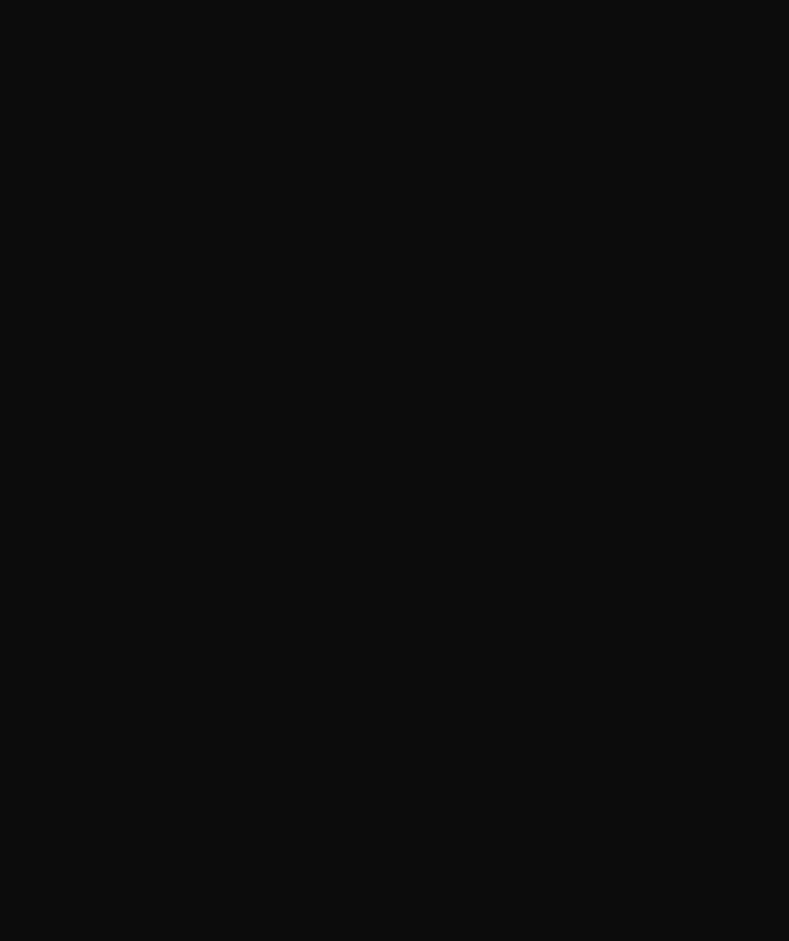
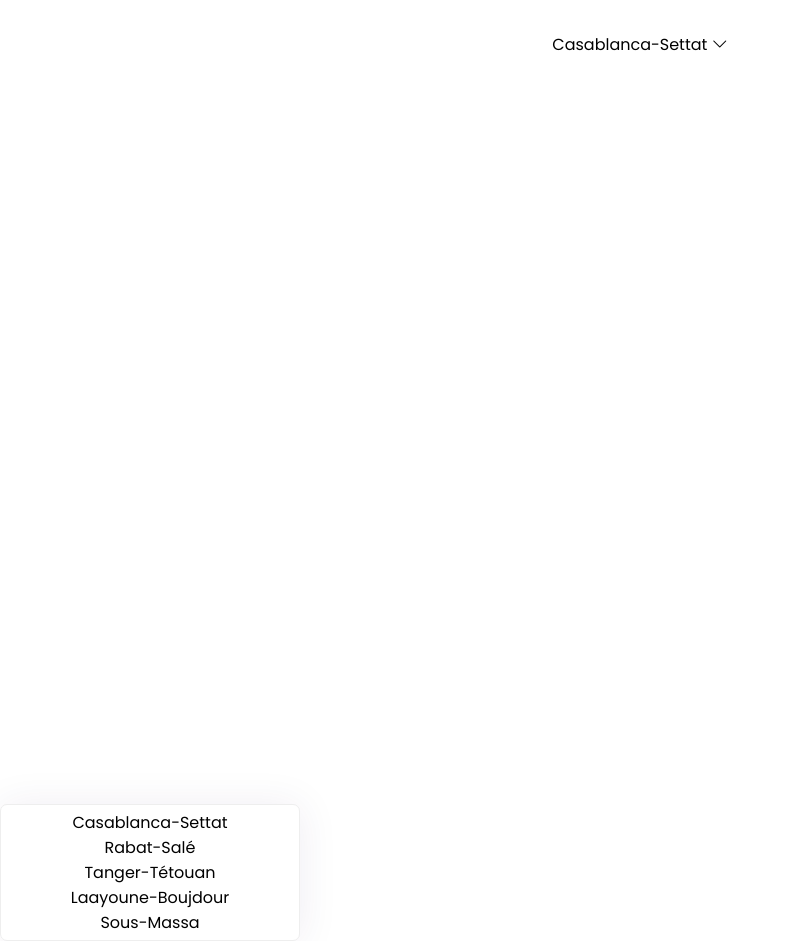
Before and after one commit to oussama-drifi/React-Components, a React (Vite) app: page / in a window 1280 px wide. Shown: the whole page, without its empty margins (0-789 px from the left). Before the commit the page ends 800 px from the top, so only its background shows below. Built offline with nearby package versions, Linux system fonts and the light colour scheme.

Commit message:
added styles

```diff
--- a/src/App.jsx
+++ b/src/App.jsx
@@ -5,7 +5,7 @@ import Accordion from './components/accordion/accordion'
 import PasswordStrengthChecker from './components/passwordStrengthChecker/passwordStrengthChecker'
 import Search from './components/search/search'
 import Carousel from './components/logoCarousel/carousel';
-
+import SelectMenu from './components/selectMenu/selectMenu';
 
 function App() {
 
@@ -22,12 +22,15 @@ function App() {
         }
     ]
 
+    const options = ["Casablanca-Settat", "Rabat-Salé", "Tanger-Tétouan", "Laayoune-Boujdour", "Sous-Massa"];
+
     return (
         <>
             {/* <Accordion questions={questions}/>
             <PasswordStrengthChecker />
             <Search />
             <Carousel /> */}
+            <SelectMenu options={options}/>
         </>
     )
 }
--- /dev/null
+++ b/src/components/selectMenu/selectMenu.css
@@ -0,0 +1,66 @@
+.select-wrapper{
+    position: relative;
+    border: 1.5px solid #eee;
+    border-radius: 10px;
+    width: 250px;
+    outline: 1.5px solid rgba(153, 0, 255, 0);
+    cursor: pointer; /* clickable */
+
+    .selected-option{
+        display: flex;
+        padding: 10px;
+        justify-content: space-between;
+
+        .selected{
+            margin-right: 10px;
+            font-size: 14px;
+        }
+        span{
+            pointer-events: none;
+            transition-duration: 0.35s;
+        }
+        .rotate{
+            transform: rotate(180deg);
+        }
+    }
+
+    .options {
+        background-color: white;
+        position: absolute;
+        width: 100%;
+        padding: 10px;
+        display: flex;
+        flex-direction: column;
+        gap: 8px;
+        border-radius: 15px;
+        left: 0;
+        bottom: 0;
+        /* transition-duration: 0.35s; */
+        box-shadow: 0px 8px 12px 0px #00000014, 0px 0px 1px 0px #0000009e;
+
+        /* hidden by default */
+        transform: translateY(calc(100% + 1.5px)) scale(0.95);
+        transform-origin: left top;
+        pointer-events: none;
+        opacity: 1;
+
+        > li{ /* options */
+            cursor: pointer;
+            transition-duration: 0.35s;
+            border-radius: 5px;
+            padding: 7px 7px;
+            font-weight: 400;
+            font-size: 14px;
+        }
+        li:hover{
+            background-color: rgb(252, 248, 255);
+            background-color: #e8e8e867;
+        }
+    }
+    .show-options{
+        opacity: 1;
+        transform: translateY(calc(100% + 1.5px)) scale(1);
+        pointer-events: auto;
+        transition-duration: 0.35s;
+    }
+}
--- a/src/components/selectMenu/selectMenu.jsx
+++ b/src/components/selectMenu/selectMenu.jsx
@@ -1,11 +1,11 @@
 const SelectMenu = ({options}) => {
     return (
         <div className="select-wrapper">
-            <input type="hidden" value="" id="" />
-            <div class="selected-option">
-                <span class="selected">{options[0]}</span> <span><i className="bi bi-chevron-down"></i></span>
+            <input type="hidden" value="" id="selected-option" />
+            <div className="selected-option">
+                <span className="selected">{options[0]}</span> <span><i className="bi bi-chevron-down"></i></span>
             </div>
-            <ul class="options">
+            <ul className="options">
                 {
                     options.map(option => (<li key={option}>{option}</li>))
                 }
--- a/src/index.css
+++ b/src/index.css
@@ -6,7 +6,7 @@
 
 body {
   font-family: "poppins", sans-serif;
-  background-color: #0c0c0c !important;
+  /* background-color: #0c0c0c !important; */
 }
 
 #root {
```
